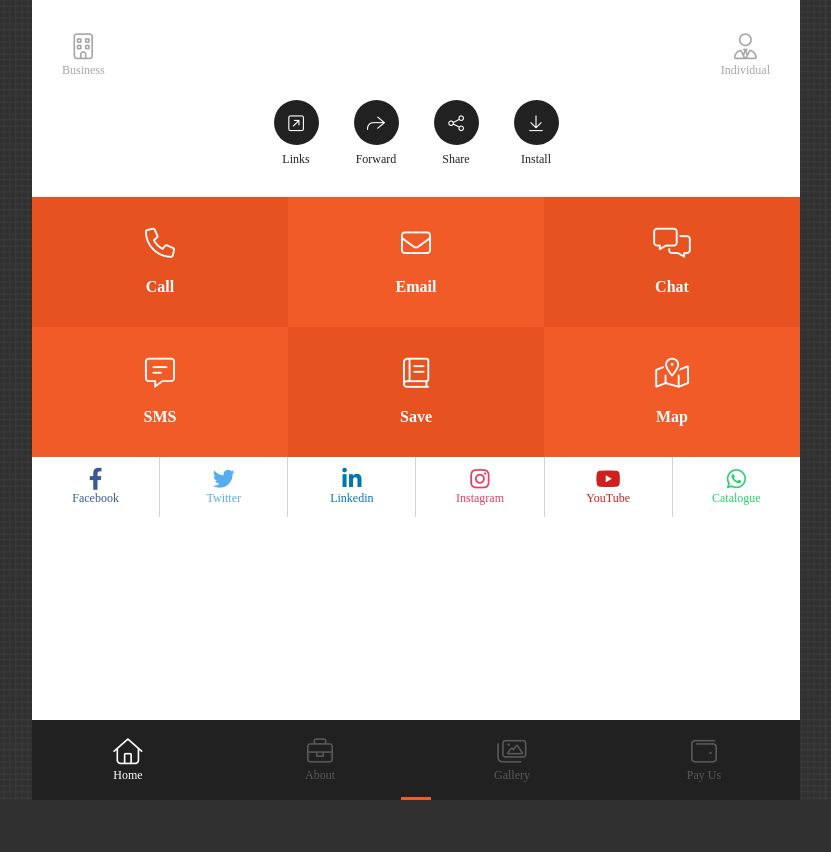
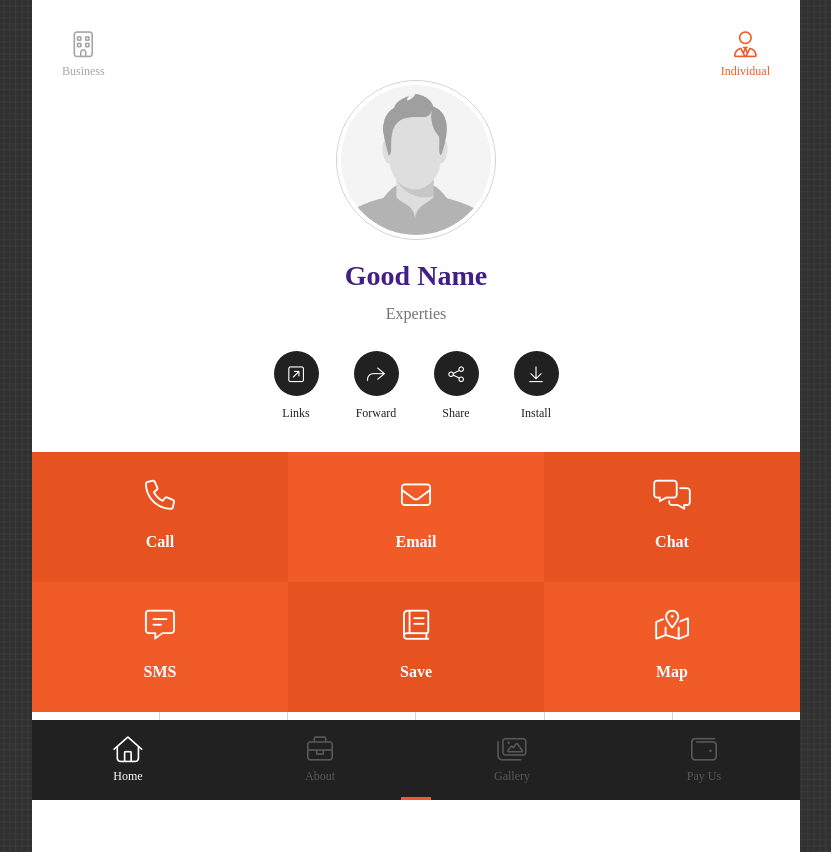
Before and after one commit to surajgd89/smartidy_react, a React (Create React App) app: page / in a window 1280 px wide. Shown: the whole page, without its empty margins (224-1055 px from the left). Before the commit the page ends 800 px from the top, so only its background shows below. Built offline with nearby package versions, Linux system fonts and the light colour scheme.

Commit message:
updateee...

```diff
--- a/src/App.js
+++ b/src/App.js
@@ -1,5 +1,5 @@
 import { BrowserRouter, Routes, Route } from "react-router-dom";
-import { useEffect, useState } from 'react';
+import {  useState } from 'react';
 import './App.scss';
 
 import Home from './components/home/Home';
@@ -34,27 +34,30 @@ export default function App() {
     UpiPaymentModal: false,
   });
 
+  const [DataLang, setDataLang] = useState({
+    English: 'en',
+    Marathi: 'mr',
+    Hindi: 'hn'
+  })
 
 
 
   return (
     <>
-      <div className="wrapper" data-lang="en">
+      <div className="wrapper" data-lang={DataLang.English}>
         <div className="inner-body">
           <BrowserRouter>
             <Routes>
               <Route path="/" element={<Tabs />}>
-                <Route index element={<Home modal={setModalOpen} />} />
+                <Route index path="/" element={<Home modal={setModalOpen} />} />
                 <Route path="about" element={<About modal={setModalOpen} />} />
                 <Route path="gallery" element={<Gallery modal={setModalOpen} />} />
                 <Route path="payus" element={<PayUs modal={setModalOpen} />} />
               </Route>
             </Routes>
           </BrowserRouter>
+          {/* <div className="page-loader"></div> */}
         </div>
-
-
-
         {modalOpen.VisitModal && <VisitModal modal={setModalOpen} />}
         {modalOpen.ForwardModal && <ForwardModal modal={setModalOpen} />}
         {modalOpen.ShareModal && <ShareModal modal={setModalOpen} />}
@@ -63,9 +66,6 @@ export default function App() {
         {modalOpen.ChatModal && <ChatModal modal={setModalOpen} />}
         {modalOpen.SmsModal && <SmsModal modal={setModalOpen} />}
         {modalOpen.UpiPaymentModal && <UpiPaymentModal modal={setModalOpen} />}
-
-        <div className="page-loader"></div>
-
       </div>
     </>
   );
--- a/src/components/about/About.js
+++ b/src/components/about/About.js
@@ -1,11 +1,11 @@
+import './About.scss';
 
-import './About.scss';
 
 function About(props) {
    const setModalOpen = props.setModalOpen;
    return (
-      <div className="page" id="about">
-         <div className="header">
+      <div className="page about" >
+         <div className='header'>
             <div className="title">
                <label className="en">About Us</label>
                <label className="mr">माहिती</label>
@@ -305,7 +305,7 @@ function About(props) {
                                  <label className="mr">रविवार</label>
                                  <label className="hn">रविवार</label>
                               </td>
-                              <td colspan="2" className="text-right">Closed</td>
+                              <td colSpan="2" className="text-right">Closed</td>
                            </tr>
                         </tbody>
                      </table>
--- a/src/components/about/about.scss
+++ b/src/components/about/about.scss
@@ -1,5 +1,5 @@
 //ABOUT
-#about {
+.about {
     background-color: #ffffff;
     padding: 30px;
 
--- a/src/components/gallery/Gallery.js
+++ b/src/components/gallery/Gallery.js
@@ -1,3 +1,4 @@
+
 import './Gallery.scss';
 
 import ProfilePhotoDefault from '../../assets/images/gallery-default.jpg'
@@ -7,7 +8,7 @@ import ProfilePhotoDefault from '../../assets/images/gallery-default.jpg'
 function Gallery(props) {
    const setModalOpen = props.setModalOpen;
    return (
-      <div className="page" id="gallery">
+      <div className="page gallery">
          <div className="header">
             <div className="title">
                <label className="en">Gallery</label>
--- a/src/components/gallery/gallery.scss
+++ b/src/components/gallery/gallery.scss
@@ -1,5 +1,5 @@
 //GALLERY
-#gallery {
+.gallery {
     background-color: #ffffff;
     padding: 30px;
 
--- a/src/components/home/Home.js
+++ b/src/components/home/Home.js
@@ -1,4 +1,4 @@
-import { useEffect, useState } from 'react';
+import { useState } from 'react';
 import ProfilePhotoDefault from '../../assets/images/profile-photo-default.jpg';
 import BusinessLogoDefault from '../../assets/images/business-logo-default.jpg';
 import './Home.scss';
@@ -6,14 +6,15 @@ import './Home.scss';
 function Home(props) {
    let setModalOpen = props.modal;
 
-   let [Profile, setProfile] = useState({ Business: false, Individual: false });
+   let [Profile, setProfile] = useState({ Business: false, Individual: true });
+   let [ProfilePicType, setProfilePicType] = useState(true);
+
 
 
 
    return (
-      <>
-         <div className="page active" id="home">
-            <div className="profile">
+      <div className="page home">
+         <div className="profile" >
             <div className="top">
                <a href="#" onClick={(e) => { e.preventDefault(); setProfile({ Business: true }) }} className={`ripple-effect-1 ${Profile.Business && 'active'}`}>
                   <i className="fa-light fa-building"></i>
@@ -32,7 +33,9 @@ function Home(props) {
                   </span>
                </a>
             </div>
-               <div className="middle circle">
+            <div className={`middle ${ProfilePicType ? 'circle' : 'square'}`}>
+
+
                {Profile.Individual && <div id="individual" className="profile-item">
                   <a className="image" href="#" onClick={(e) => { e.preventDefault(); }}>
                      <img src={ProfilePhotoDefault} />
@@ -116,8 +119,8 @@ function Home(props) {
                   </div>
                </a>
             </div>
-            </div>
 
+         </div >
          <div className="home-actions">
             <a href="#" onClick={(e) => { e.preventDefault(); setModalOpen({ CallModal: true }) }} className="ripple-effect-1">
                <span>
@@ -181,6 +184,7 @@ function Home(props) {
             </a>
          </div>
 
+
          <div className="social">
             <a href="https://www.facebook.com/enter_your_id" className="facebook">
                <i className="fab fa-facebook-f"></i>
@@ -208,7 +212,7 @@ function Home(props) {
             </a>
          </div>
       </div>
-      </>
    )
+
 }
 export default Home;
--- a/src/components/home/home.scss
+++ b/src/components/home/home.scss
@@ -1,5 +1,5 @@
 //HOME
-#home {
+.home {
     .profile {
         display: flex;
         flex-direction: column;
--- a/src/components/payus/Payus.js
+++ b/src/components/payus/Payus.js
@@ -9,7 +9,7 @@ import BhimLogo from "../../assets/images/bhim.png";
 function PayUs(props) {
    const setModalOpen = props.setModalOpen;
    return (
-      <div className="page" id="payus">
+      <div className="page payus">
          <div className="header">
             <div className="title">
                <label className="en">Pay Us</label>
--- a/src/components/payus/payus.scss
+++ b/src/components/payus/payus.scss
@@ -1,5 +1,5 @@
 //PAY-US
-#payus {
+.payus {
     background-color: #ffffff;
     padding: 30px;
     @media (max-width: 575.98px) {
--- a/src/index.scss
+++ b/src/index.scss
@@ -86,7 +86,6 @@
 }
 
 .page-loader {
-    display: none;
     position: absolute;
     height: 100%;
     width: 100%;
@@ -113,6 +112,7 @@ body {
     position: relative;
     background-color: #303030;
     opacity: 1;
+    line-height: 1.5;
     background-image: linear-gradient(
             #3b3b3b 1.2000000000000002px,
             transparent 1.2000000000000002px
--- a/src/layout/tabs/Tabs.js
+++ b/src/layout/tabs/Tabs.js
@@ -1,17 +1,65 @@
-
-import { Outlet, Link } from "react-router-dom";
-
+import { useRef } from 'react';
+import { Outlet, Link, useLocation } from 'react-router-dom';
 import './Tabs.scss';
 
 function Tabs() {
+    let location = useLocation();
+    const LinkElement = useRef();
 
+    const { pathname } = location;
+    const page = pathname.split('/');
+    const pagename = page[page.length - 1];
 
+    const ClickLink = () => {
+        let width = LinkElement.current.focus();
+        console.log(width);
+    };
+
+    /*    $('.tabs a').on('click', function (e) {
+         e.preventDefault();
+         $(".page-loader").fadeIn('fast');
+         $('.tabs a').removeClass('active');
+         $(this).addClass('active');
+         var targetid = $(this).data('target');
+         $('.page').removeClass('active');
+         $('#' + targetid).addClass('active');
+         var position = $(this).position();
+         var width = $(this).width();
+         $(".tabs-floor").css({
+            "left": position.left,
+            "width": width
+         });
+
+         setTimeout(function () {
+            $(".page-loader").fadeOut('slow');
+            $("html,body").animate({ scrollTop: 0 }, 800);
+            homeBOxHt();
+         }, 800);
+
+      }); */
+
+    //Tabs Bottom Border Animation on load
+    /*    var actWidth = $(".tabs a.active").width();
+      var actPosition = $(".tabs a.active").position();
+      $(".tabs-floor").css({
+         "left": actPosition.left,
+         "width": actWidth
+      }); */
 
     return (
         <>
             <Outlet />
-         <div className="tabs">
-            <Link to="/" data-target="home" className="ripple-effect-1 active">
+            <div
+                className={`${pagename === '' ? 'tabs' : 'tabs primary-tabs'}`}
+                ref={LinkElement}
+                onClick={ClickLink}
+            >
+                <Link
+                    to="/"
+                    className={`ripple-effect-1 ${
+                        pagename === '' ? 'active' : ''
+                    }`}
+                >
                     <span>
                         <i className="fa-light fa-home-alt"></i>
                         <span>
@@ -21,7 +69,13 @@ function Tabs() {
                         </span>
                     </span>
                 </Link>
-            <Link to="/about" data-target="about" className="ripple-effect-1">
+                <Link
+                    to="/about"
+                    className={`ripple-effect-1 ${
+                        pagename === 'about' ? 'active' : ''
+                    }`}
+                    ref={LinkElement}
+                >
                     <span>
                         <i className="fa-light fa-briefcase"></i>
                         <span>
@@ -31,7 +85,13 @@ function Tabs() {
                         </span>
                     </span>
                 </Link>
-            <Link to="/gallery" data-target="gallery" className="ripple-effect-1">
+                <Link
+                    to="/gallery"
+                    className={`ripple-effect-1 ${
+                        pagename === 'gallery' ? 'active' : ''
+                    }`}
+                    ref={LinkElement}
+                >
                     <span>
                         <i className="fa-light fa-images"></i>
                         <span>
@@ -41,7 +101,13 @@ function Tabs() {
                         </span>
                     </span>
                 </Link>
-            <Link to="/payus" data-target="payus" className="ripple-effect-1">
+                <Link
+                    to="/payus"
+                    className={`ripple-effect-1 ${
+                        pagename === 'payus' ? 'active' : ''
+                    }`}
+                    ref={LinkElement}
+                >
                     <span>
                         <i className="fa-light fa-wallet"></i>
                         <span>
@@ -51,11 +117,11 @@ function Tabs() {
                         </span>
                     </span>
                 </Link>
+
                 <div className="tabs-floor"></div>
             </div>
-
         </>
-   )
+    );
 }
 
 export default Tabs;
```
Also changed, not shown: 1 other file (tests, documents, lock files or other folders). Lines whose indentation alone changed are shown as unchanged.
